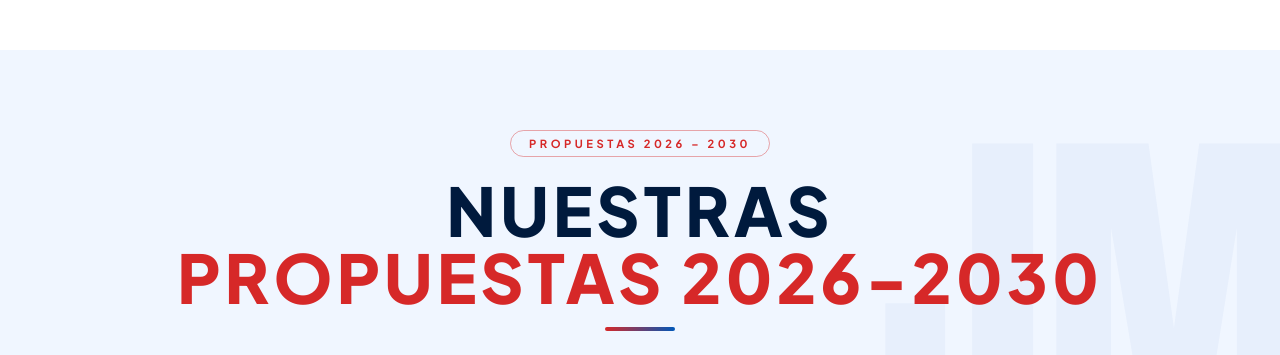
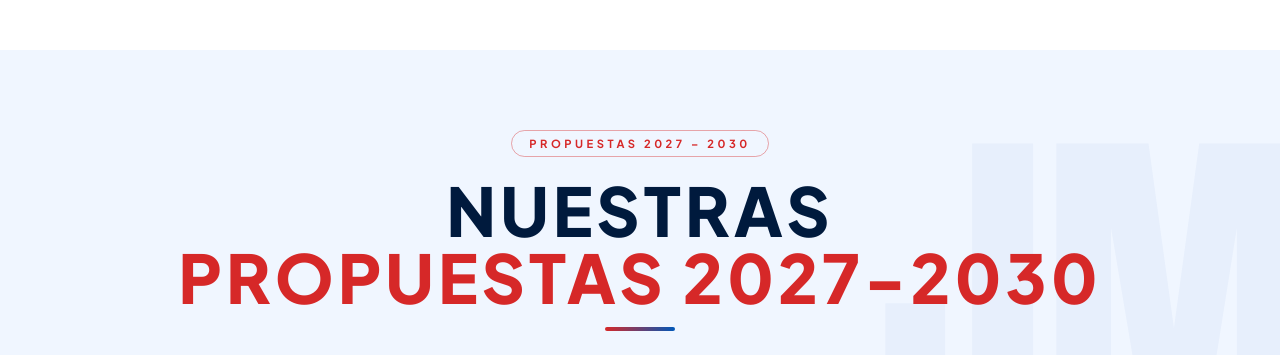
Before and after one commit to Angela08T/Maldonado-page, a React (Vite) app: page / in a window 1280 px wide. Shown: the part 2220-2575 px from the top of the page. Built offline with nearby package versions, Linux system fonts and the light colour scheme; no server answers; a web font is replaced by a local one.

Commit message:
cambio de años de gestion

```diff
--- a/src/components/Gestion/Gestion.jsx
+++ b/src/components/Gestion/Gestion.jsx
@@ -112,9 +112,9 @@ export default function Gestion() {
 
       {/* ── Encabezado ── */}
       <div className={`${styles.header} reveal`}>
-        <span className={styles.eyebrow}>Propuestas 2026 – 2030</span>
+        <span className={styles.eyebrow}>Propuestas 2027 – 2030</span>
         <h2 className={styles.titulo}>
-          NUESTRAS <span>PROPUESTAS 2026-2030</span>
+          NUESTRAS <span>PROPUESTAS 2027-2030</span>
         </h2>
         <div className={styles.titleLine} />
         <p className={styles.subtitulo}>
```
